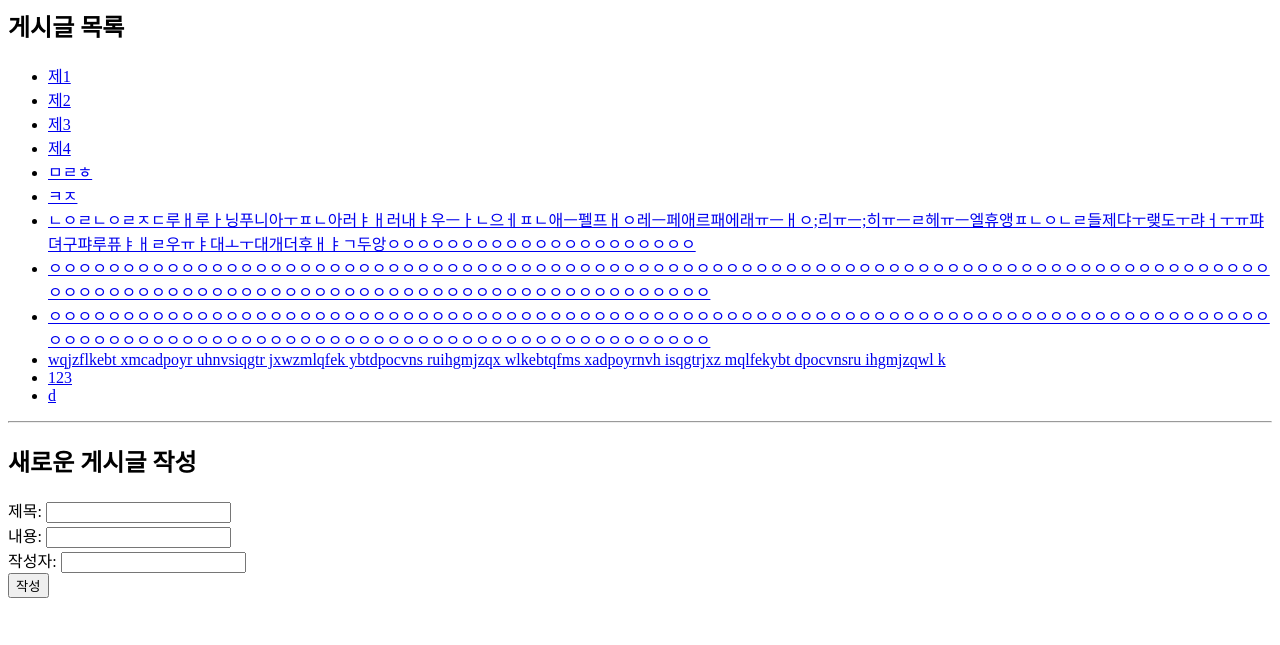
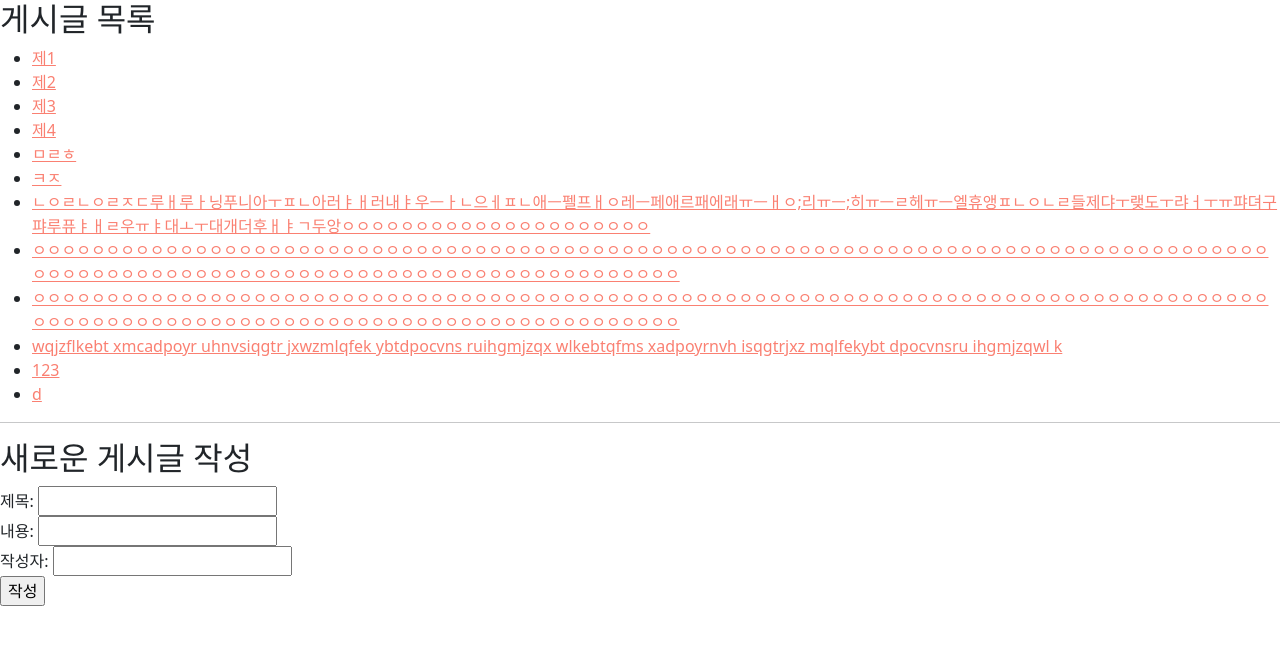
Before and after one commit to jiholyxhit/django-practice, a Django app: page /posts/ in a window 1280 px wide. Shown: the top 645 px of the page. Run offline with Django 5.2, Linux system fonts and the light colour scheme; data comes from the database, SQL or seed files in the repository; both versions use the stored data as it was after the commit.

Commit message:
style: apply static css file to MVT model - using BootStrap CDN

```diff
--- /dev/null
+++ b/hacker_news/post/static/style.css
@@ -0,0 +1,3 @@
+li a {
+    color: salmon
+}
--- a/hacker_news/post/templates/post_list.html
+++ b/hacker_news/post/templates/post_list.html
@@ -1,3 +1,6 @@
+{% load static %}
+<link rel="stylesheet" href="{% static "style.css" %}">
+<link href="https://cdn.jsdelivr.net/npm/bootstrap@5.3.7/dist/css/bootstrap.min.css" rel="stylesheet" integrity="sha384-LN+7fdVzj6u52u30Kp6M/trliBMCMKTyK833zpbD+pXdCLuTusPj697FH4R/5mcr" crossorigin="anonymous">
 
 <h2>게시글 목록</h2>
 {% if posts %}
--- a/hacker_news/post/urls.py
+++ b/hacker_news/post/urls.py
@@ -1,4 +1,6 @@
 from django.urls import path
+from django.conf.urls.static import static
+from django.conf import settings
 from post import views
 
 urlpatterns = [
@@ -6,5 +8,4 @@ urlpatterns = [
     path("", views.posts_view, name="posts"),
     path("<int:post_id>", views.post_view, name="post"),
     path("<int:post_id>/like/", views.post_like_view, name="post_like")
-
-]
+] + static(settings.STATIC_URL, document_root=settings.STATIC_ROOT)
```
Also changed, not shown: hacker_news/db.sqlite3.
